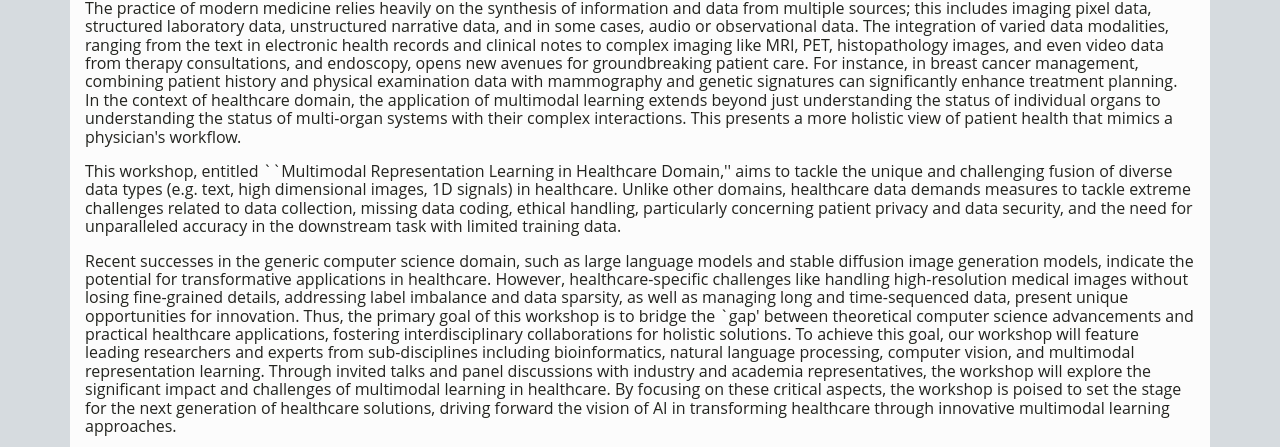
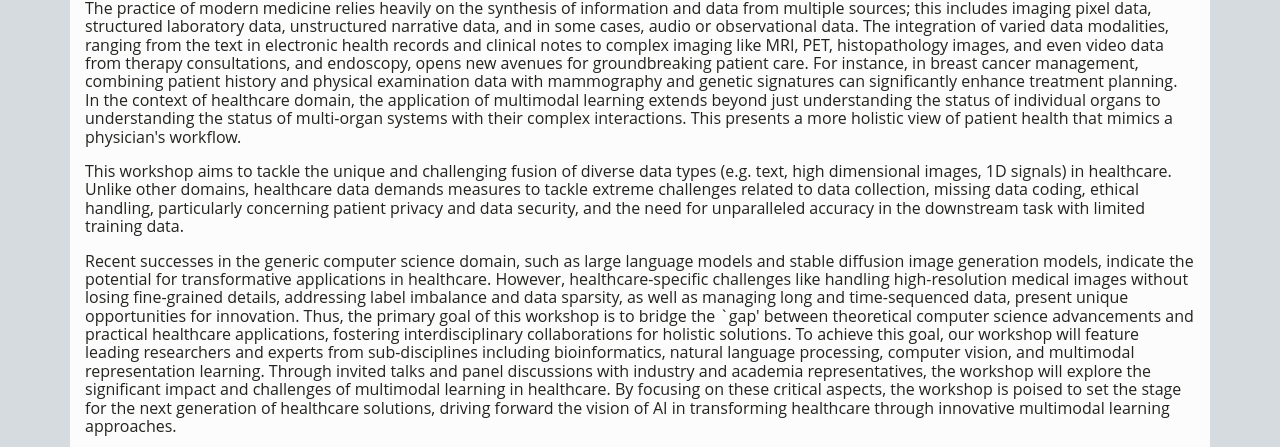
Before and after one commit to luomancs/Multimodal4Health-ICHI, a plain HTML site: page index.html in a window 1280 px wide. Shown: the part 216-663 px from the top of the page. Drawn offline with Linux system fonts and the light colour scheme.

Commit message:
Update index.html

```diff
--- a/index.html
+++ b/index.html
@@ -70,7 +70,7 @@
           In the context of healthcare domain, the application of multimodal learning extends beyond just understanding the status of individual organs to understanding the status of multi-organ systems with their complex interactions. This presents a more holistic view of patient health that mimics a physician's workflow.
         </p>
         <p>
-          This workshop, entitled ``Multimodal Representation Learning in Healthcare Domain,'' aims to tackle the unique and challenging fusion of diverse data types (e.g. text, high dimensional images, 1D signals) in healthcare. Unlike other domains, healthcare data demands measures to tackle extreme challenges related to data collection, missing data coding, ethical handling, particularly concerning patient privacy and data security, and the need for unparalleled accuracy in the downstream task with limited training data.
+          This workshop aims to tackle the unique and challenging fusion of diverse data types (e.g. text, high dimensional images, 1D signals) in healthcare. Unlike other domains, healthcare data demands measures to tackle extreme challenges related to data collection, missing data coding, ethical handling, particularly concerning patient privacy and data security, and the need for unparalleled accuracy in the downstream task with limited training data.
         </p>
         <p>
           Recent successes in the generic computer science domain, such as large language models and stable diffusion image generation models, indicate the potential for transformative applications in healthcare. However, healthcare-specific challenges like handling high-resolution medical images without losing fine-grained details, addressing label imbalance and data sparsity, as well as managing long and time-sequenced data, present unique opportunities for innovation.
```
